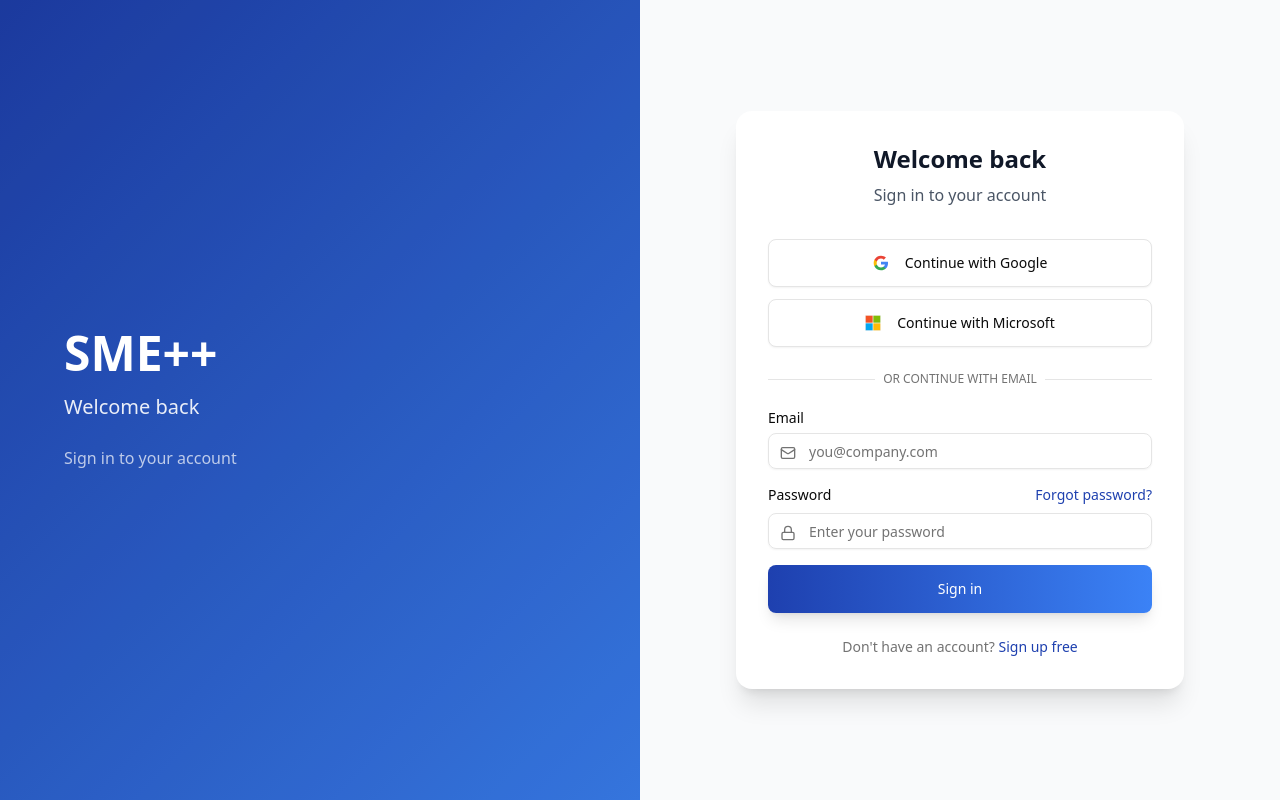
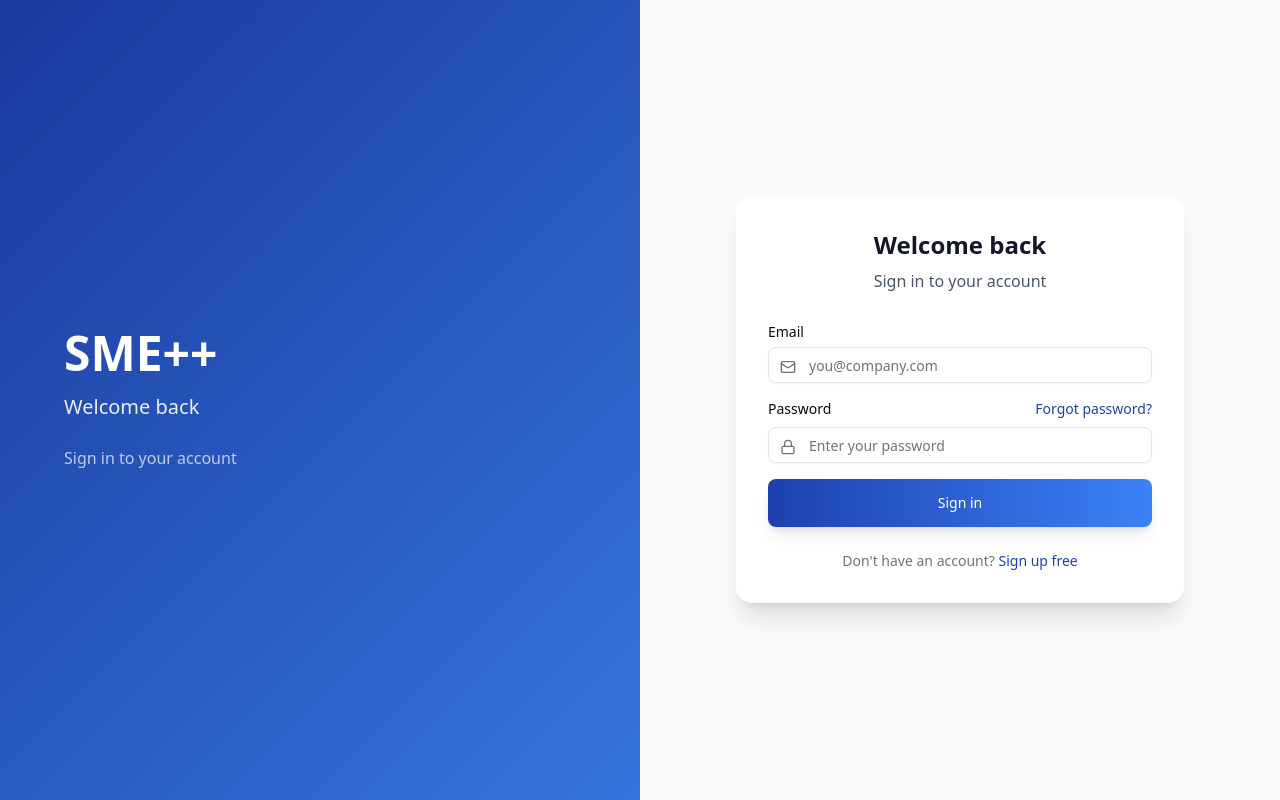
Before and after one commit to mohammedrameesp/smepp, a Next.js app: page /login in a window 1280 px wide. Built offline with nearby package versions, Linux system fonts and the light colour scheme; no server answers.

Commit message:
Hide OAuth buttons on main domain (no platform credentials)

```diff
--- a/src/app/login/page.tsx
+++ b/src/app/login/page.tsx
@@ -41,14 +41,14 @@ function LoginForm() {
   const showAllMethods = allowedMethods.length === 0;
 
   // For subdomain tenants: OAuth buttons only show if method is allowed AND OAuth is configured
-  // For main domain: OAuth buttons show based on allowed methods (uses platform credentials)
+  // Main domain: OAuth is hidden (no platform credentials configured)
   const isGoogleAllowed = showAllMethods || allowedMethods.includes('google');
   const isMicrosoftAllowed = showAllMethods || allowedMethods.includes('azure-ad');
 
-  // On subdomain, require OAuth to be properly configured (client ID + secret)
-  // On main domain, always allow OAuth (uses platform credentials)
-  const showGoogle = isGoogleAllowed && (!subdomain || branding?.hasCustomGoogleOAuth);
-  const showMicrosoft = isMicrosoftAllowed && (!subdomain || branding?.hasCustomAzureOAuth);
+  // Only show OAuth on subdomains with custom OAuth configured
+  // Main domain only supports email/password login
+  const showGoogle = subdomain && isGoogleAllowed && branding?.hasCustomGoogleOAuth;
+  const showMicrosoft = subdomain && isMicrosoftAllowed && branding?.hasCustomAzureOAuth;
   const showCredentials = showAllMethods || allowedMethods.includes('credentials');
   const showAnyOAuth = showGoogle || showMicrosoft;
 
```
